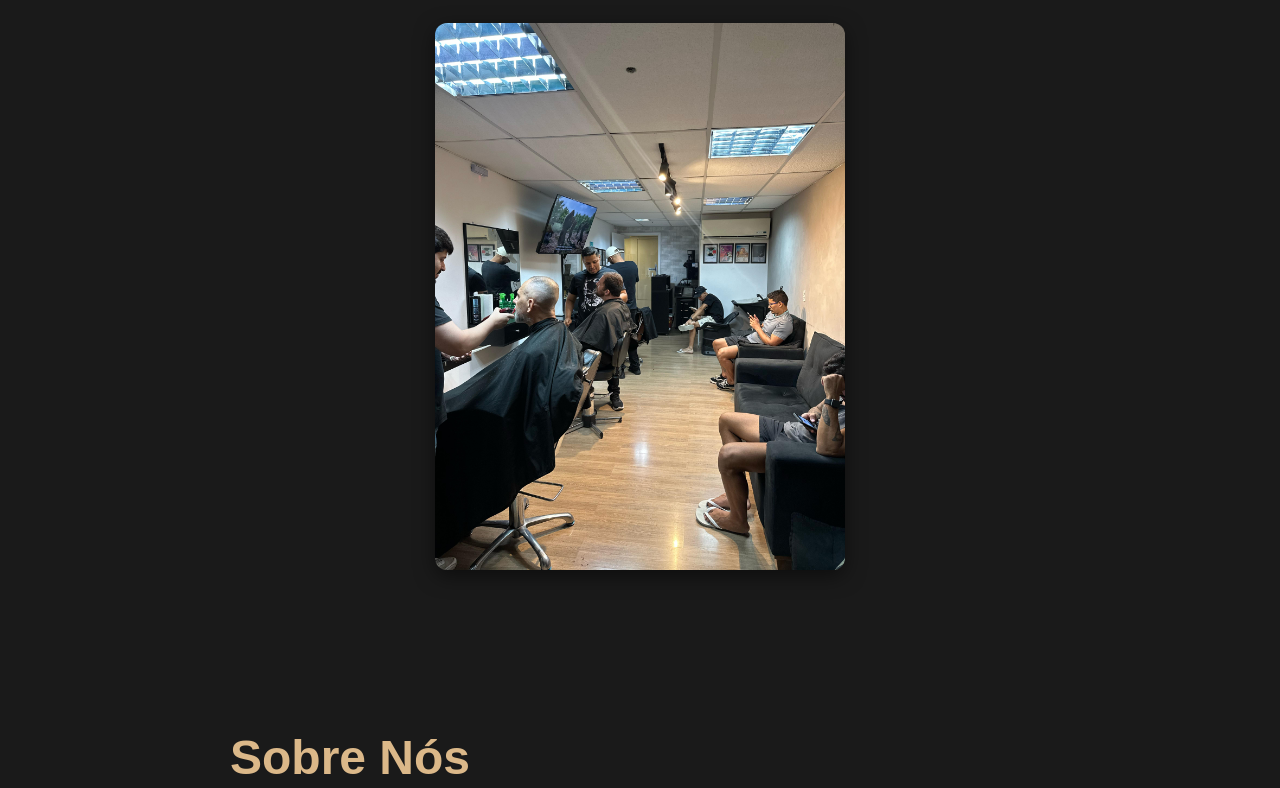
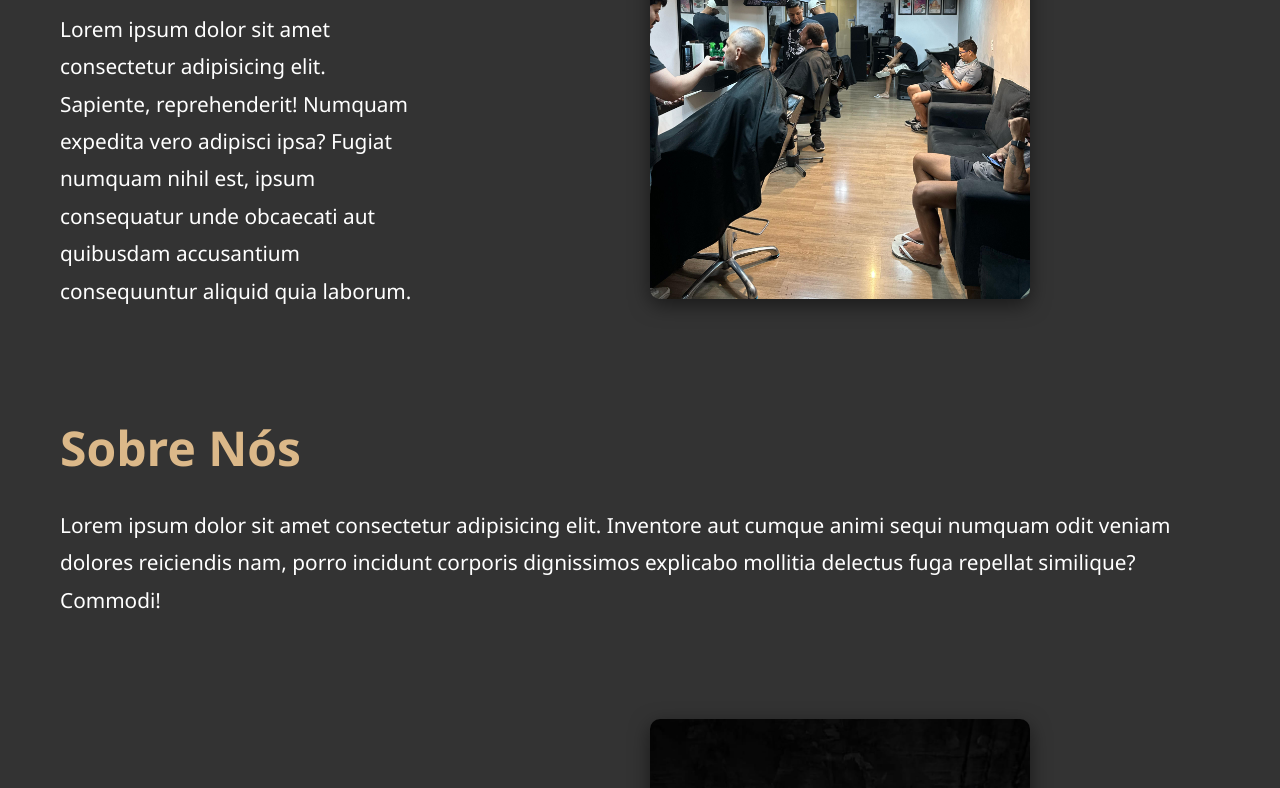
Before and after one commit to kauanbg-dev/ladingpage-barbearia, a plain HTML site: page index.html in a window 1280 px wide. Shown: the part 444-1232 px from the top of the page. Drawn offline with Linux system fonts and the light colour scheme.

Commit message:
Update index.html

```diff
--- a/index.html
+++ b/index.html
@@ -5,6 +5,7 @@
   <meta name="viewport" content="width=device-width, initial-scale=1.0" />
   <title>Barbearia Ascenção</title>
   <link rel="stylesheet" href="assets/css/style.css" />
+  <link rel="stylesheet" href="assets/css/responsive.css">
 </head>
 <body>
   <header>
```
